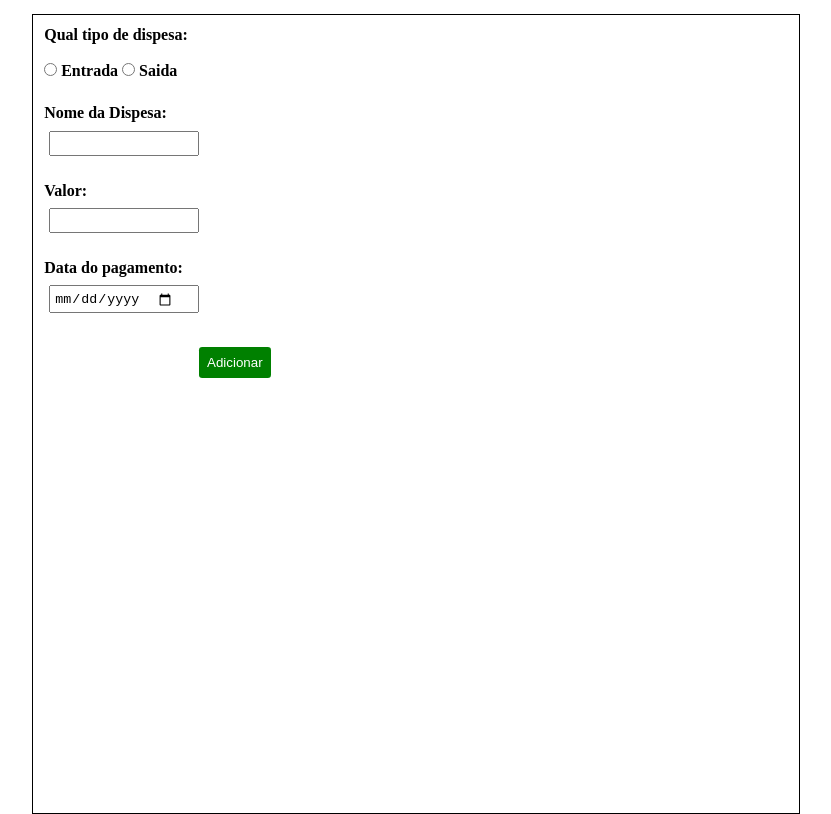
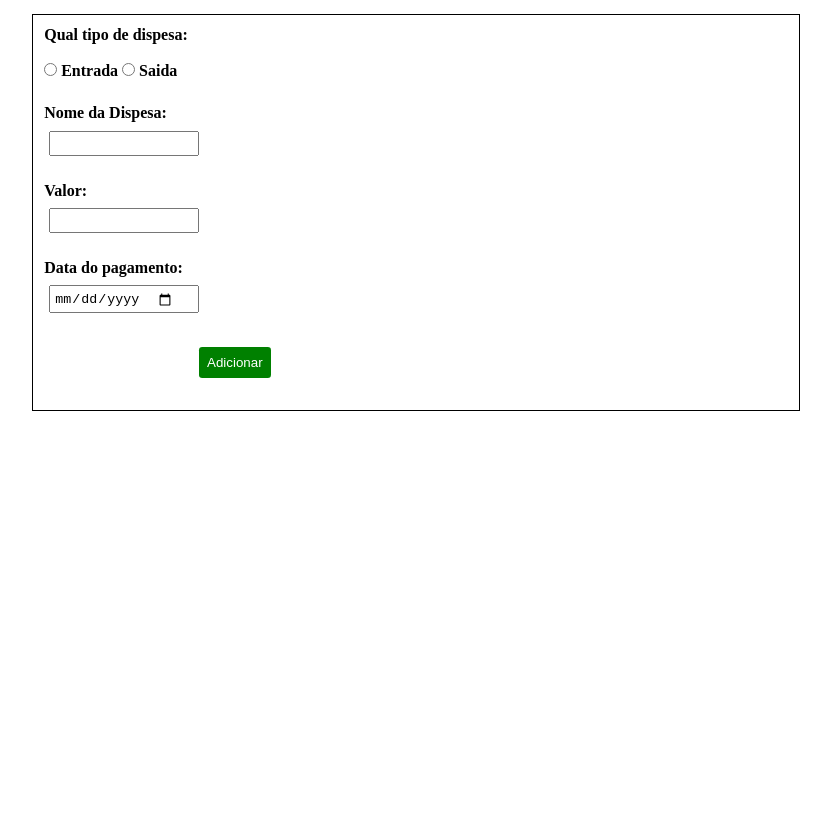
Before and after one commit to Mileide-Mikka/Financa-NOW, a plain HTML site: page index.html in a window 1280 px wide. Shown: the part 106-920 px from the top of the page, without its empty margins (224-1055 px from the left). After the commit the page ends 800 px from the top, so only its background shows below. Drawn offline with Linux system fonts and the light colour scheme.

Commit message:
Arrumei a dimenção da parte de cadastramento de dispesas, entrada e saida. Agora o height aumenta de tamanha assim que é cadastrado um novo produtos.

```diff
--- a/index.html
+++ b/index.html
@@ -1,5 +1,6 @@
 <!DOCTYPE html>
 <html lang="pt-BR">
+
 <head>
   <meta charset="UTF-8">
   <meta http-equiv="X-UA-Compatible" content="IE=edge">
@@ -9,19 +10,22 @@
 </head>
 
 <body>
+  <header>
     <h1 id="title">Finanças NOW</h1>
+  </header>
 
   <p class="sub-title">O Aplicativo Finanças NOW foi feito para te deixar no controle de todos seus gastos.</p>
   <form id="cadastros">
 
     <div class="tipoDespesa">
-          <label >Qual tipo de dispesa:</label> <br>
+      <label>Qual tipo de dispesa:</label> <br>
       <br>
       <input type="radio" value="entrada" name="tipo-despesa"> Entrada
       <input type="radio" value="saida" name="tipo-despesa"> Saida
     </div>
 
     <br>
+
     <p>
       <label>Nome da Dispesa:</label>
       <input type="text" name="cadastro-dispesa">
@@ -41,6 +45,7 @@
     <br>
     <ul id="dispesas-list"></ul>
   </form>
+
   <script src="script.js"></script>
 </body>
 
--- a/style.css
+++ b/style.css
@@ -10,8 +10,10 @@ form {
     position: absolute;
     border: 1px solid;
     width: 60%;
-    height: 100%;
+    max-height: 100%;
+    max-width: 70%;
 }
+
 
 #title {
     text-align: center;
```
Lines whose indentation alone changed are shown as unchanged.
